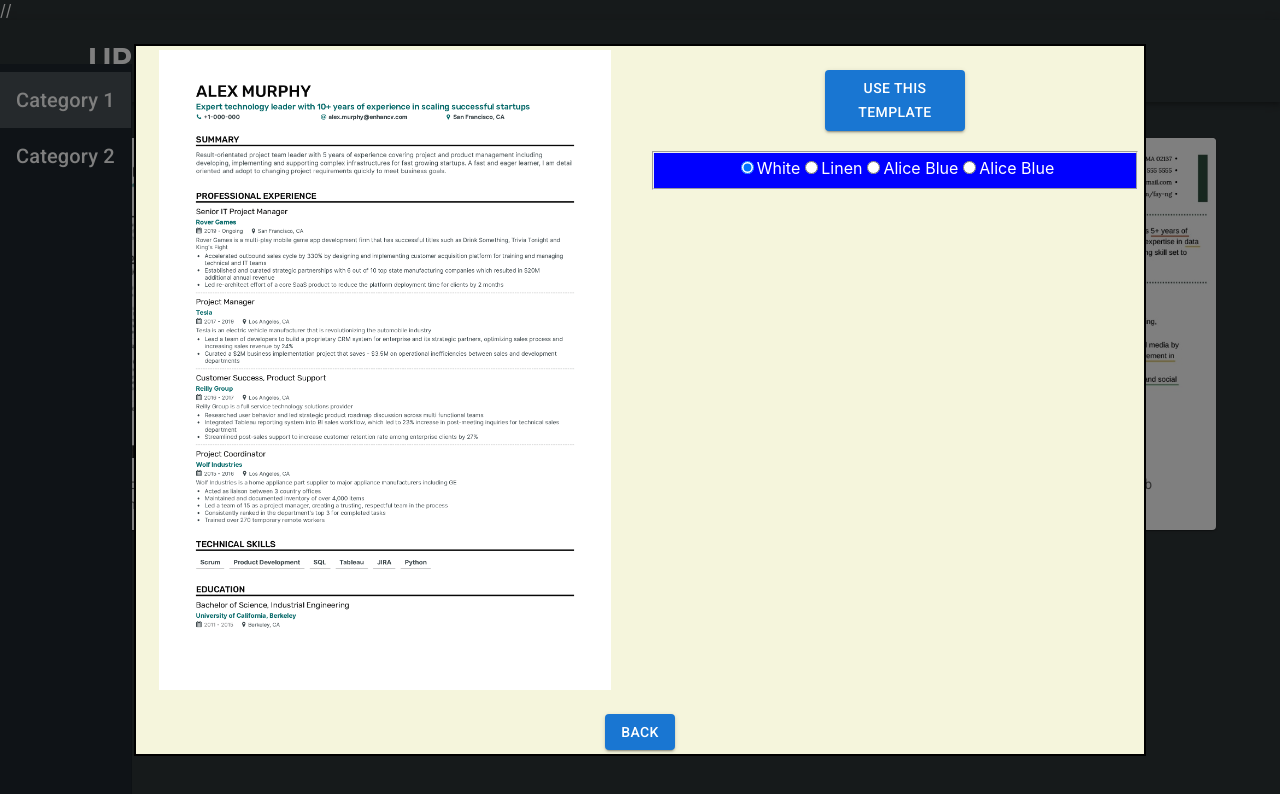
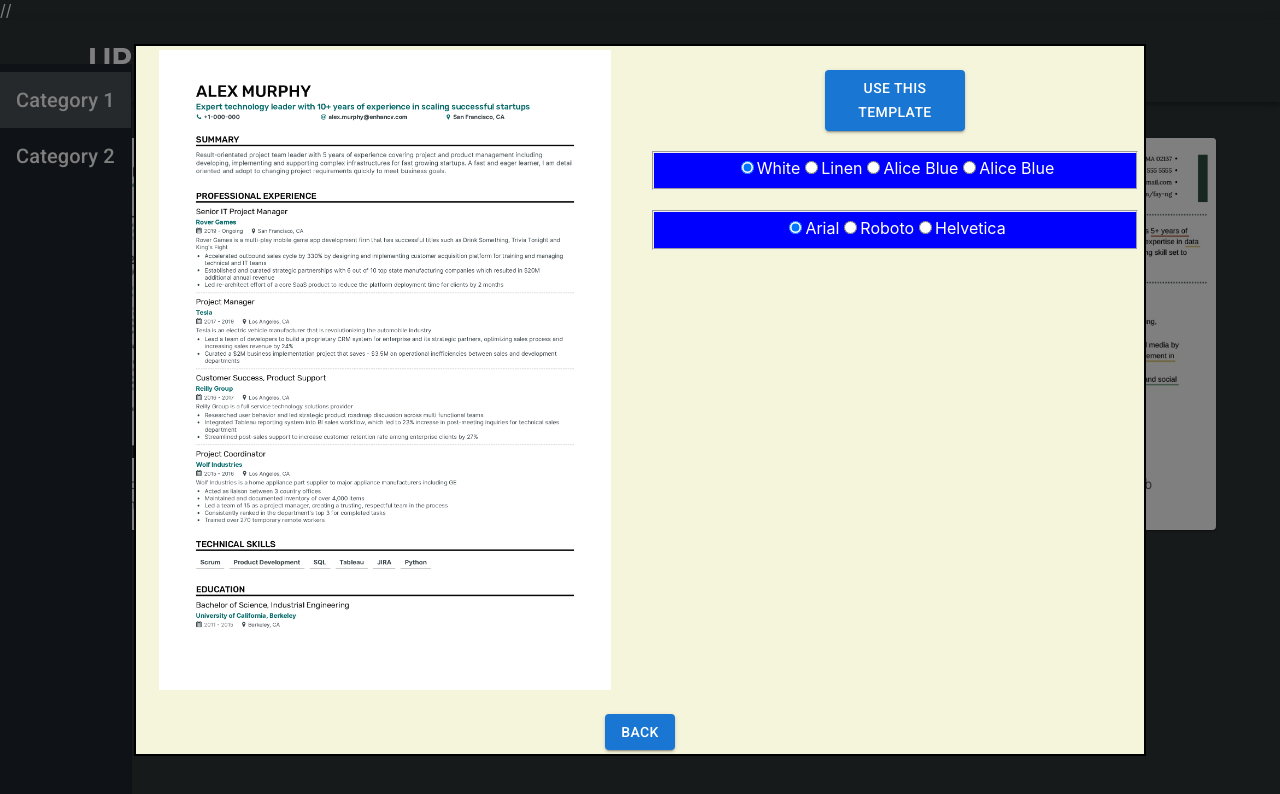
Before and after one commit to uprm-inso4115-2023-2024-s2/semester-project-automated-resume-builder, a React (Create React App) app in the folder ui/client/: page /resume/templates in a window 1280 px wide. Both pictures are taken after a click on the button 250 px from the left and 334 px from the top of the page. Shown: the top 794 px of the page. Built offline with nearby package versions, Linux system fonts and the light colour scheme.

Commit message:
Restored font selection code.
Something weird happened post 460de3b
Idk what happened
Solo Dios y el repo saben
Y ambos estan muerto

```diff
--- a/ui/client/src/components/templates.js
+++ b/ui/client/src/components/templates.js
@@ -49,11 +49,9 @@ export default function ResumeTemplates({ submittedResume }) {
   const navigate = useNavigate();
 
 
-  const [bgColor, setBgColor] = useState();
+  let [bgColor, setBgColor] = useState();
+  let font = "Arial"
 
-  useEffect(() => {
-    console.log("bgColor updated:", bgColor);
-  }, [bgColor]); // Run this effect whenever bgColor changes
 
 
   const generateResumeTemp = (templateName) => {
@@ -77,16 +75,14 @@ export default function ResumeTemplates({ submittedResume }) {
         <input name="bg" onClick={()=>setBgColor("white")} type="radio" id="white" checked="checked"/><label for="white">White</label>
         <input name="bg" onClick={()=>setBgColor("linen")} type="radio" id="linen"/><label for="linen">Linen</label>
         <input name="bg" onClick={()=>setBgColor("alice blue")} type="radio" id="alice blue"/><label for="alice blue">Alice Blue</label>
-
-
         <input name="bg" onClick={()=>setBgColor("red")} type="radio"/><label for="alice blue">Alice Blue</label>
 
         </fieldset>
-        {/* <fieldset id="AccentColorSelector" style={{ marginTop: '20px', gridColumnStart: 2, gridRowStart: 1, backgroundColor:"blue"}}>
-        <input name="bg" onClick={()=>setBgColor("white")} type="radio" id="white" checked="checked"/><label for="white">White</label>
-        <input name="bg" onClick={()=>setBgColor("linen")} type="radio" id="linen"/><label for="linen">Linen</label>
-        <input name="bg" onClick={()=>setBgColor("alice blue")} type="radio" id="alice blue"/><label for="alice blue">Alice Blue</label>
-        </fieldset> */}
+        <fieldset id="FontSelection" style={{ marginTop: '20px', gridColumnStart: 2, gridRowStart: 1, backgroundColor:"blue"}}>
+        <input name="font" onClick={()=>font="arial"} type="radio" id="arial" checked="defaultChecked"/><label for="arial">Arial</label>
+        <input name="font" onClick={()=>font="roboto"} type="radio" id="roboto"/><label for="Roboto">Roboto</label>
+        <input name="font" onClick={()=>font="helvetica"} type="radio" id="helvetica"/><label for="helvetica">Helvetica</label>
+        </fieldset>
         </div>
       </Box>
     );
```
